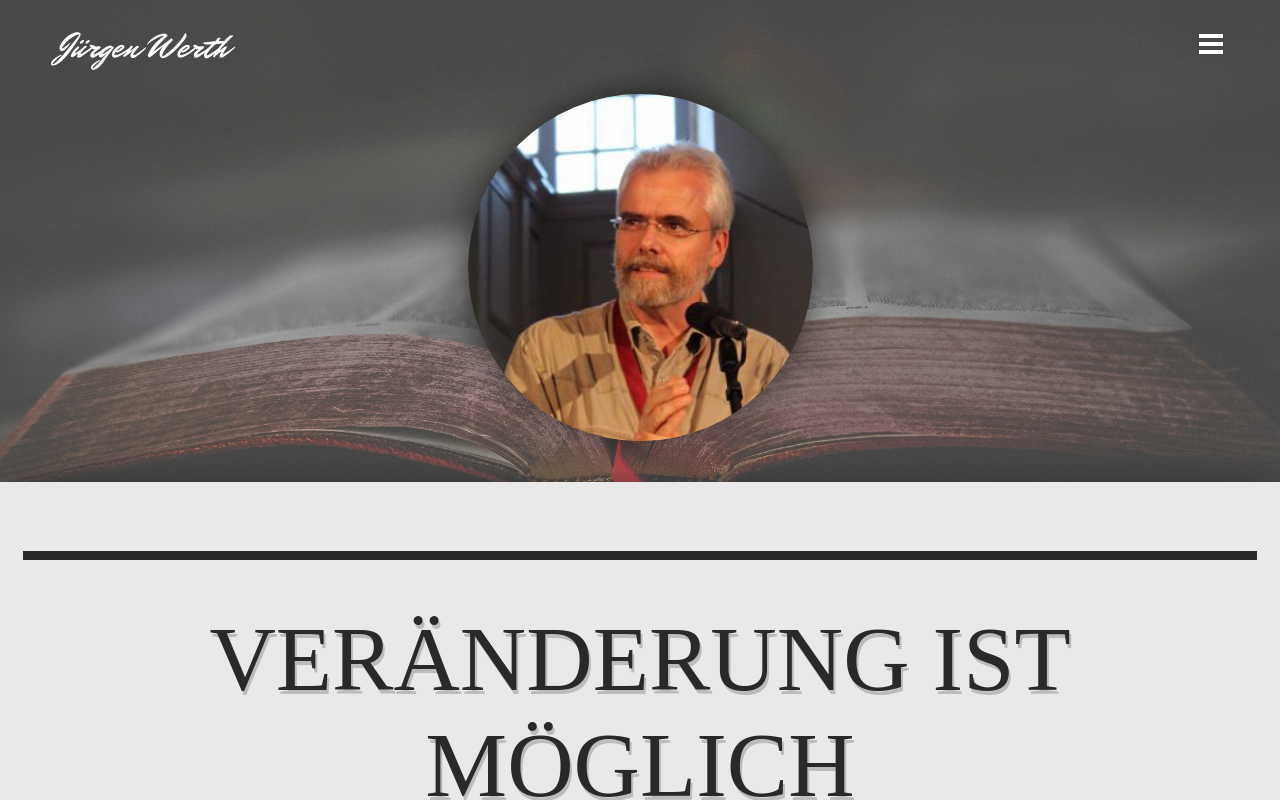
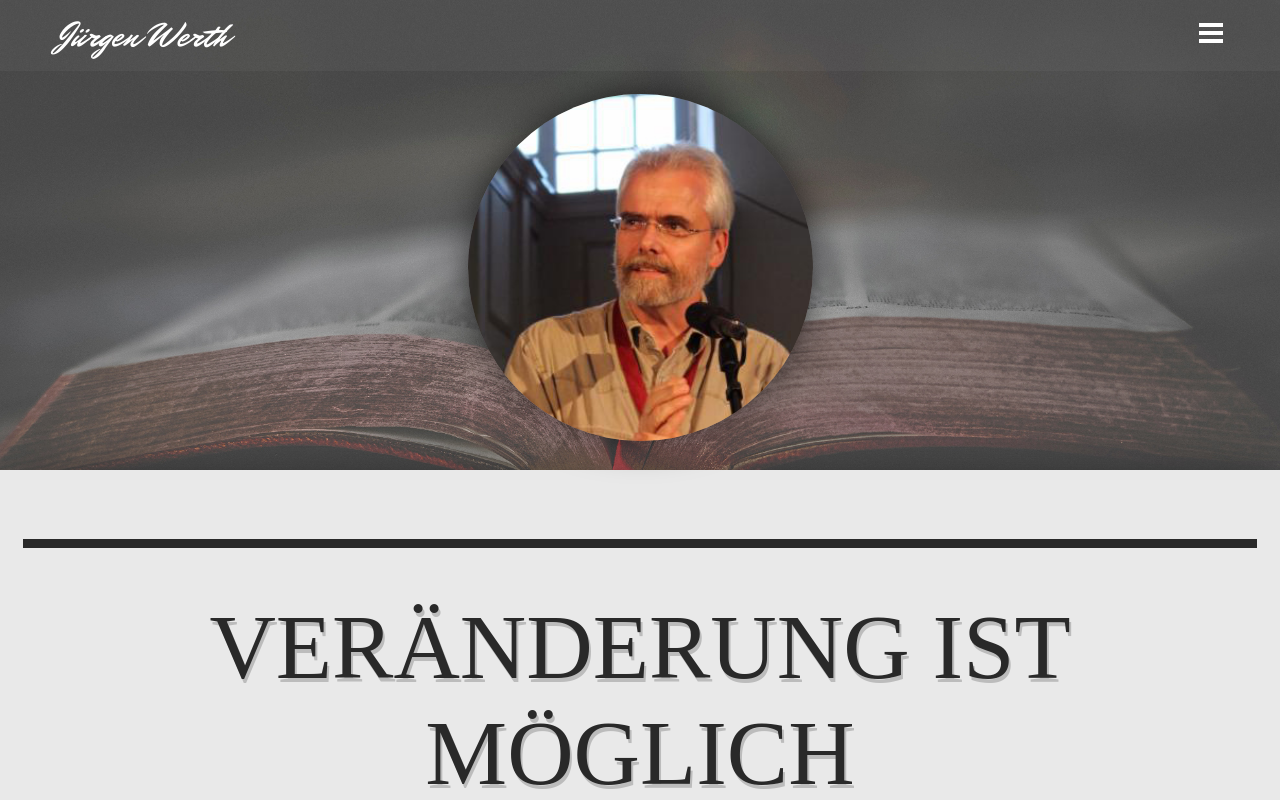
Before and after one commit to davidwerth/davidwerth.github.io, a plain HTML site: page index.html in a window 1280 px wide. Drawn offline with Linux system fonts and the light colour scheme; a web font is replaced by a local one.

Commit message:
added nav bg-color and tweaked header margin

```diff
--- a/style2.css
+++ b/style2.css
@@ -19,6 +19,8 @@ html {
 
 /* Navigation */
 #nav-container {
+  background-color: rgba(233, 233, 233, 0.04);
+  /* box-shadow: 0 0 2rem -19px black; */
   display: flex;
   justify-content: space-between;
   align-items: center;
@@ -78,7 +80,7 @@ header {
   display: flex;
   justify-content: space-between;
   align-items: center;
-  padding: 1rem 7rem 2rem 7rem;
+  padding: 1.5rem 7rem 1.5rem 7rem;
 }
 
 #headline {
@@ -210,7 +212,7 @@ header{
 }
 
 /* Media Queries */
-@media screen and (max-width: 1687px) {
+@media screen and (max-width: 1700px) {
   #headline {
     font-size: 5rem;
   }
@@ -265,7 +267,8 @@ header{
   }
 
   #nav-container {
-    padding-top: 1rem;
+    padding-top: 0.5rem;
+    padding-bottom: 0.5rem;
   }
 
   .nav-show {
@@ -277,7 +280,7 @@ header{
     flex-flow: column-reverse;
     justify-content: center;
     align-items: center;
-    padding: 1rem 0 1.5rem 0;
+    padding: 1rem 0 1rem 0;
   }
 
   .name {
@@ -324,7 +327,7 @@ header{
     font-size: 19px;
   }
   #nav-container {
-    padding: 0.5rem 1rem 0 1rem;
+    padding: 0.5rem 1rem 0.5rem 1rem;
   }
 }
 
```
